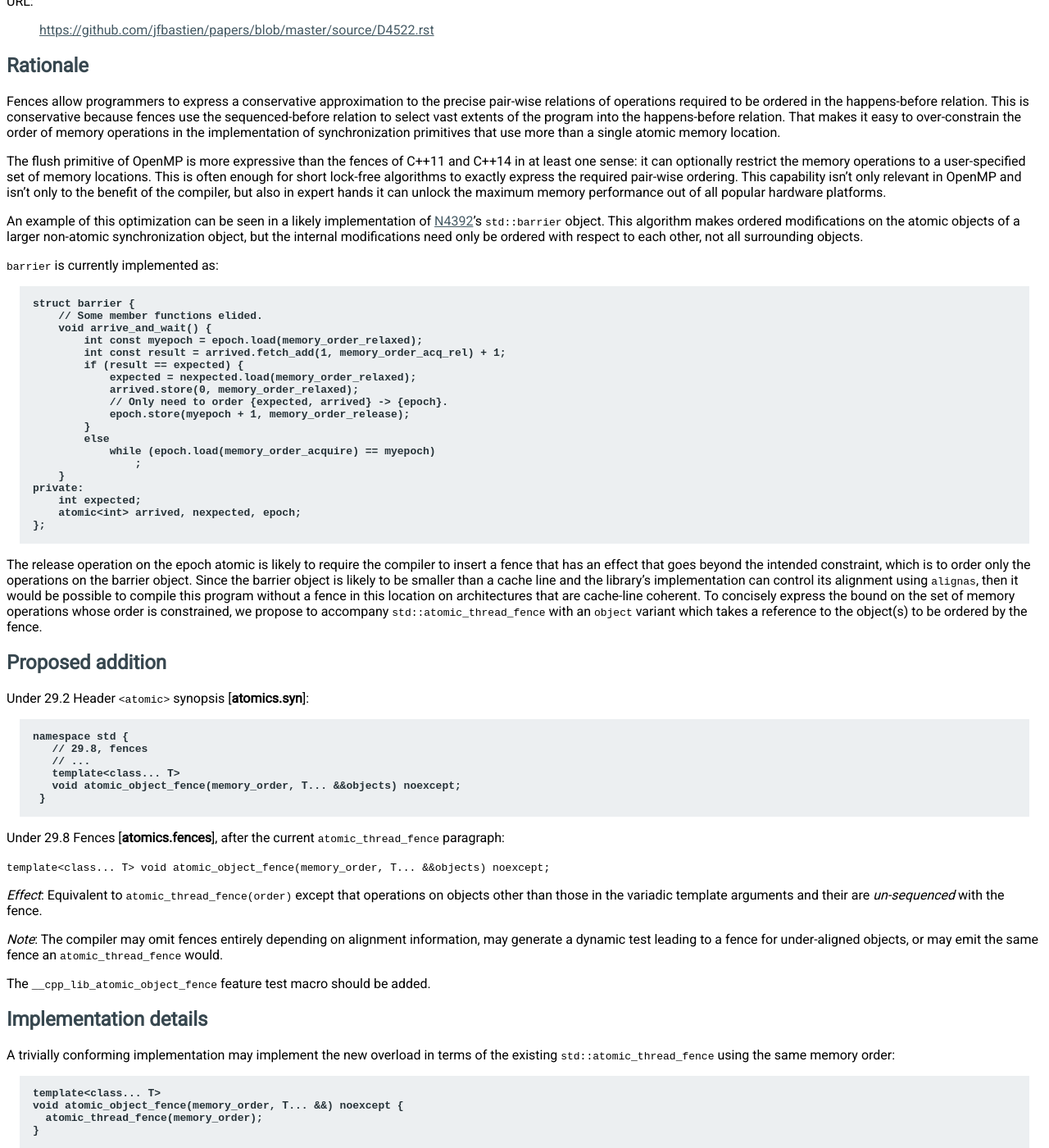
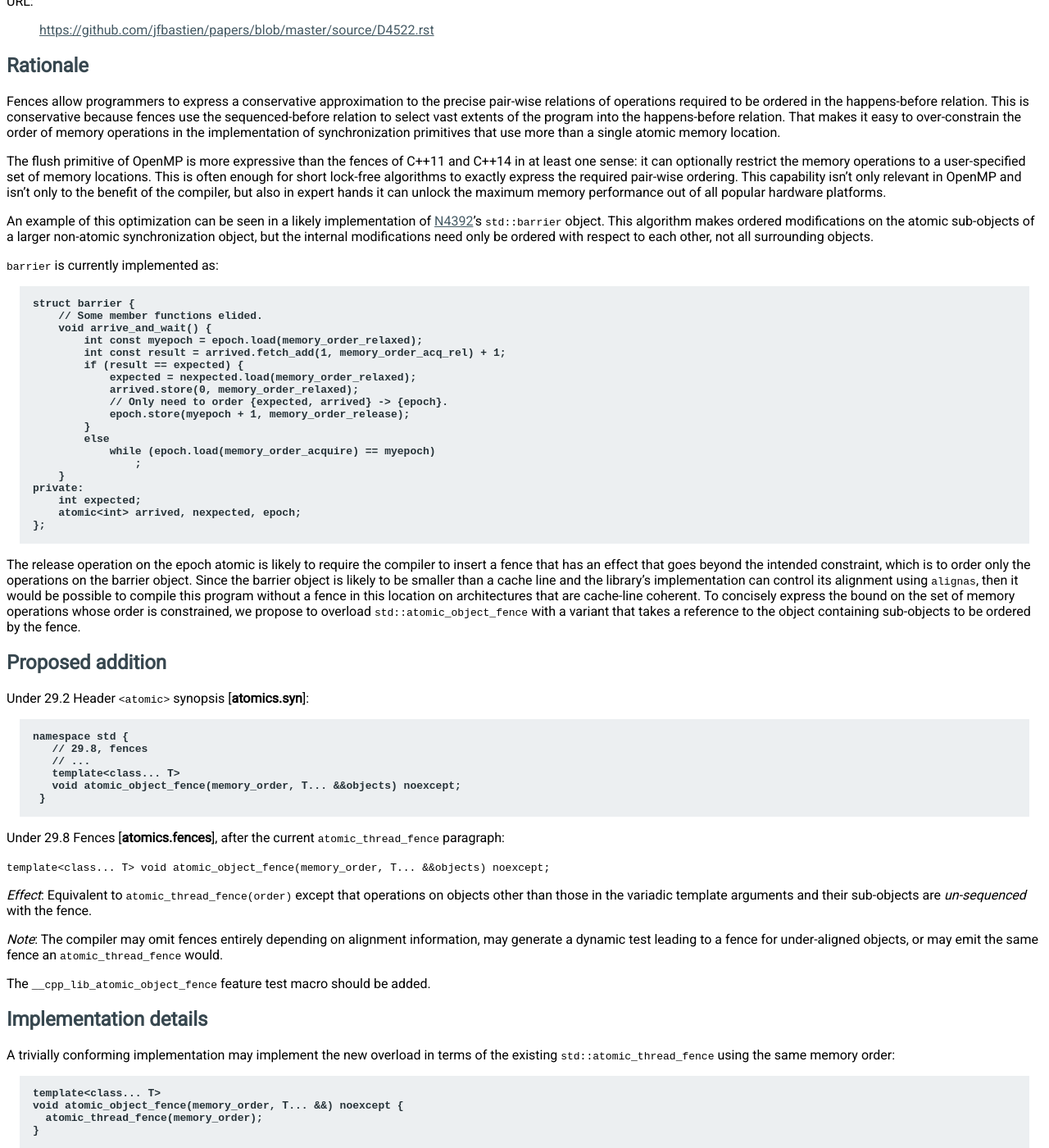
Before and after one commit to jfbastien/papers, a Sphinx documentation site: the page built from source/D4522.rst, in a window 1280 px wide and 1400 px high, scrolled down 426 px. Shown: the whole window at 82% size. Built offline with Sphinx 7.4.7, drawn with Linux system fonts in a browser that asks for light colours; some of the changed lines change nothing that is shown; some of the changed text lies outside the part shown.

Commit message:
Memory model addition
Added memory model example

```diff
--- a/source/D4522.rst
+++ b/source/D4522.rst
@@ -33,7 +33,7 @@
 
 An example of this optimization can be seen in a likely implementation of
 N4392_'s ``std::barrier`` object. This algorithm makes ordered modifications on
-the atomic objects of a larger non-atomic synchronization object, but the
+the atomic sub-objects of a larger non-atomic synchronization object, but the
 internal modifications need only be ordered with respect to each other, not all
 surrounding objects.
 
@@ -70,9 +70,9 @@
 implementation can control its alignment using ``alignas``, then it would be
 possible to compile this program without a fence in this location on
 architectures that are cache-line coherent. To concisely express the bound on
-the set of memory operations whose order is constrained, we propose to accompany
-``std::atomic_thread_fence`` with an ``object`` variant which takes a reference to
-the object(s) to be ordered by the fence.
+the set of memory operations whose order is constrained, we propose to overload
+``std::atomic_object_fence`` with a variant that takes a reference to the object
+containing sub-objects to be ordered by the fence.
 
 -----------------
 Proposed addition
@@ -95,8 +95,8 @@
 ``template<class... T> void atomic_object_fence(memory_order, T... &&objects) noexcept;``
 
 *Effect*: Equivalent to ``atomic_thread_fence(order)`` except that operations on
-objects other than those in the variadic template arguments and their are
-*un-sequenced* with the fence.
+objects other than those in the variadic template arguments and their
+sub-objects are *un-sequenced* with the fence.
 
 *Note*: The compiler may omit fences entirely depending on alignment
 information, may generate a dynamic test leading to a fence for under-aligned
@@ -127,8 +127,8 @@
      template<class T>
      std::enable_if<std::is_standard_layout<T>::value &&
 	            __CACHE_LINE_SIZE - alignof(T) % __CACHE_LINE_SIZE >= sizeof(T)
-     >::type atomic_object_fence(memory_order, T &&object) noexcept {
-       asm volatile ("":"+m"(object):"m"(object)); // Code motion barrier.
+     >::type atomic_object_fence(memory_order, T && o) noexcept {
+       asm volatile ("":"+m"(o):"m"(o)); // Code motion barrier.
      }
 
 For multiple objects, an implementation for the same architecture may emit a run-time
@@ -157,3 +157,37 @@
 A sophisticated implementation based on a virtual ISA may include a memory barrier
 that is applied to a sized region of memory.  Thus it can convey to the hardware
 nearly the full precision of the C++ primitive proposed here.
+
+----------------------
+Memory model example
+----------------------
+
+=========================== ============================
+T0                          T1
+=========================== ============================
+``0: w = 1;``               ``4: while(!a.load(rlx));``
+``1: x = 1;``               ``5: objfence(acq, a, x);``
+``2: objfence(rel, a, x);`` ``6: assert(x);``
+``3: a.store(1,rlx);``      ``7: assert(w);``
+=========================== ============================
+
+``2`` synchronizes-with ``5`` because [**29.8p2**]:
+  A. ``2`` is sequenced-before ``3``,
+  B. ``3`` inter-thread happens-before ``4``, and
+  C. ``4`` is sequenced-before ``5``.
+
+``1`` happens-before ``6`` because [**1.10p13-14**]:
+  A. ``1`` is sequenced-before ``2``,
+  B. ``2`` synchronizes-with ``5``, and
+  C. ``5`` is sequenced-before ``6``.
+
+Therefore ``assert(x)`` of ``6`` does not fire.
+
+``0`` has a data-race with ``7`` because [**1.10p23**]:
+  A. ``0`` is not sequenced-before ``2``, or
+  B. ``5`` is not sequenced-before ``7``.
+
+Therefore ``0`` does not happen-before ``7``, nor the reverse, and the
+``assert(w)`` of ``7`` makes the program undefined due to a data-race.
+This is true because operations on w are unsequenced with any object
+fence on ``a`` and ``x``.
```
